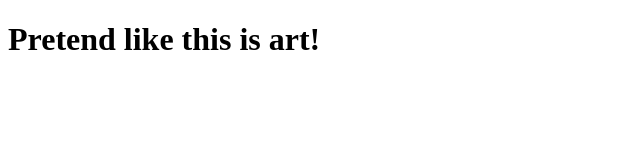
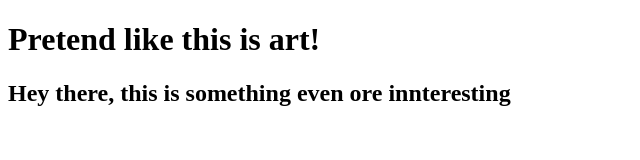
Before and after one commit to brayn003/best-site, a plain HTML site: page index.html in a window 1280 px wide. Shown: the whole page, without its empty margins (0-640 px from the left). Drawn offline with Linux system fonts and the light colour scheme.

Commit message:
adding index

```diff
--- a/index.html
+++ b/index.html
@@ -7,5 +7,6 @@
 </head>
 <body>
   <h1>Pretend like this is art!</h1>
+  <h2>Hey there, this is something even ore innteresting</h2>
 </body>
 </html>
```
